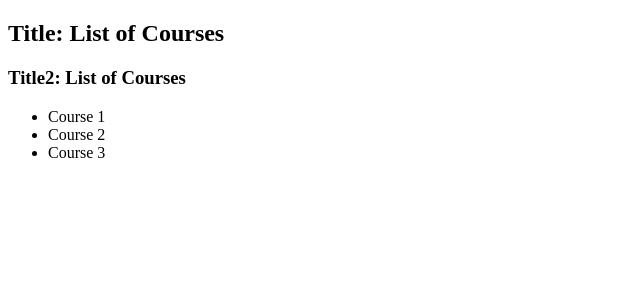
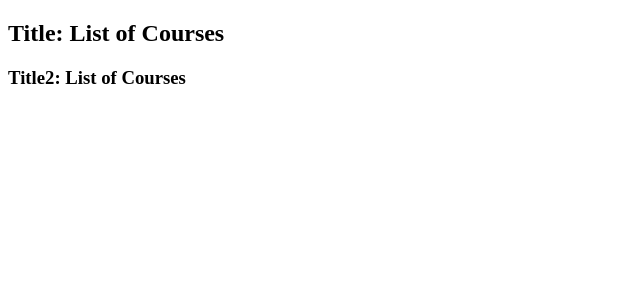
Before and after one commit to david2999999/Angular-4, an Angular app in the folder Angular-Hello-World/: page / in a window 1280 px wide. Shown: the top 300 px of the page, without its empty margins (0-640 px from the left). Built offline with nearby package versions, Linux system fonts and the light colour scheme.

Commit message:
creating simple service

```diff
--- /dev/null
+++ b/Angular-Hello-World/src/app/courses.service.ts
@@ -0,0 +1,5 @@
+export class CoursesService {
+  getCourses() {
+    return ['Course 1', 'Course 2', 'Course 3'];
+  }
+}
--- a/Angular-Hello-World/src/app/courses/courses.component.ts
+++ b/Angular-Hello-World/src/app/courses/courses.component.ts
@@ -7,7 +7,7 @@ import { Component, OnInit } from '@angular/core';
 })
 export class CoursesComponent implements OnInit {
   title = 'List of Courses';
-  courses = ['Course 1', 'Course 2', 'Course 3'];
+  courses;
 
   constructor() { }
 
```
